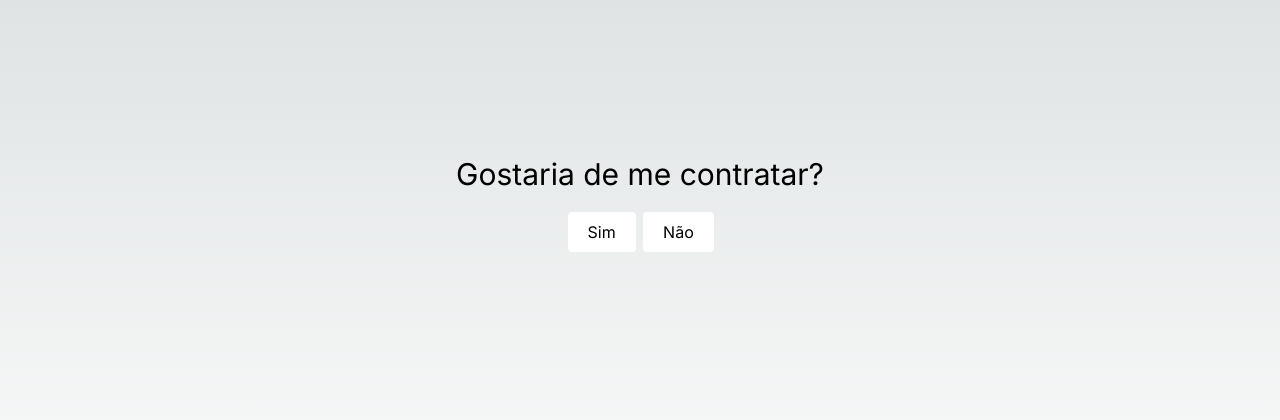
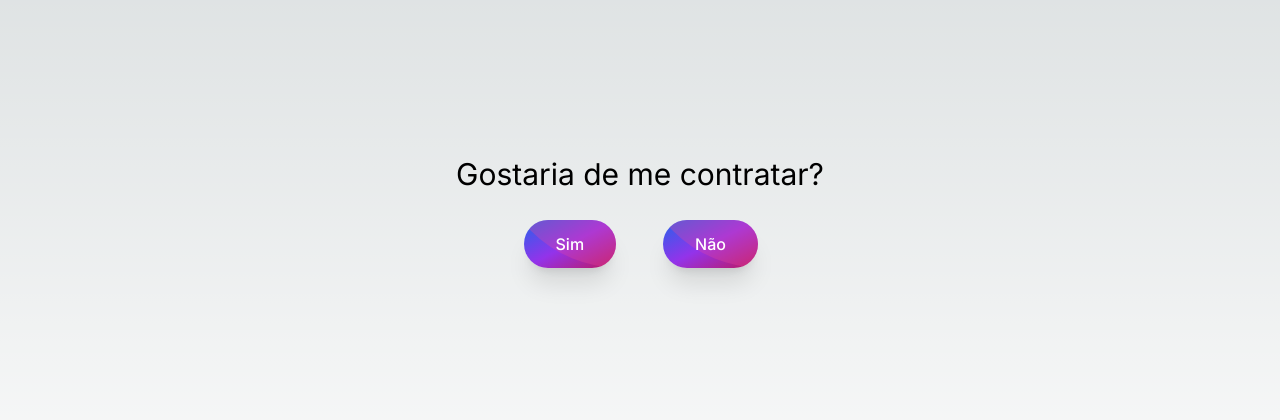
Before and after one commit to kennedysmartins/me-contrate, a Next.js app: page / in a window 1280 px wide. Shown: the part 184-604 px from the top of the page. Built offline with nearby package versions, Linux system fonts and the light colour scheme.

Commit message:
changes on button

```diff
--- a/src/components/MainButton.tsx
+++ b/src/components/MainButton.tsx
@@ -1,6 +1,6 @@
-"use client"
-
-import React, { useState, useEffect, useRef } from 'react';
+"use client";
+import React, { useState, useEffect, useRef } from "react";
+import Modal from "@/components/Modal"
 
 interface ButtonProps {
   move?: boolean;
@@ -8,7 +8,11 @@ interface ButtonProps {
 }
 
 const MainButton: React.FC<ButtonProps> = ({ move = false, title }) => {
-  const [buttonPosition, setButtonPosition] = useState<{ x: number; y: number } | null>(null);
+  const [showModal, setShowModal] = useState(false);
+  const [buttonPosition, setButtonPosition] = useState<{
+    x: number;
+    y: number;
+  } | null>(null);
   const buttonRef = useRef<HTMLButtonElement | null>(null);
 
   useEffect(() => {
@@ -22,38 +26,48 @@ const MainButton: React.FC<ButtonProps> = ({ move = false, title }) => {
     getInitialPosition();
   }, []);
   const handleButtonClick = () => {
-    if (title === 'Sim') {
-      alert('Parabéns, você ganhou um funcionário novo ✨🤠 ');
+    if (title === "Sim") {
+      setShowModal(true);
     } else {
-      const newX = Math.random() * (window.innerWidth - 100);
-      const newY = Math.random() * (window.innerHeight - 50);
+      const newX = Math.random() * (window.innerWidth - 150);
+      const newY = Math.random() * (window.innerHeight - 150);
       setButtonPosition({ x: newX, y: newY });
     }
   };
 
   const handleButtonMouseOver = () => {
     if (move) {
-      const newX = Math.random() * (window.innerWidth - 100);
-      const newY = Math.random() * (window.innerHeight - 50);
+      const newX = Math.random() * (window.innerWidth - 150);
+      const newY = Math.random() * (window.innerHeight - 150);
       setButtonPosition({ x: newX, y: newY });
     }
   };
 
   return (
-    <button
-      ref={buttonRef}
-      onMouseOver={handleButtonMouseOver}
-      className={`bg-white rounded text-black px-5 py-2 transition-all duration-500 ease-in-out ${
-        buttonPosition ? 'absolute' : 'static'
-      }`}
-      style={{
-        left: buttonPosition ? `${buttonPosition.x}px` : 'auto',
-        top: buttonPosition ? `${buttonPosition.y}px` : 'auto',
-      }}
-      onClick={handleButtonClick}
-    >
-      {title}
-    </button>
+    <>
+    <div
+    ref={buttonRef as React.RefObject<HTMLDivElement>}
+    onMouseOver={handleButtonMouseOver}
+    className={`rounded text-black px-5 py-2 transition-all duration-500 ease-in-out select-none outline-none ${
+      buttonPosition ? "absolute" : "static"}` }
+    style={{
+      left: buttonPosition ? `${buttonPosition.x}px` : "auto",
+      top: buttonPosition ? `${buttonPosition.y}px` : "auto",
+    }}
+    onClick={handleButtonClick}
+  >
+
+      <a
+        href="#_"
+        className="relative inline-flex items-center justify-center p-4 px-8 py-3 overflow-hidden font-medium text-indigo-600 transition duration-300 ease-out rounded-full shadow-xl group hover:ring-1 hover:ring-purple-500 z-10"
+      >
+        <span className="absolute inset-0 w-full h-full bg-gradient-to-br from-blue-600 via-purple-600 to-pink-700"></span>
+        <span className="absolute bottom-0 right-0 block w-64 h-64 mb-32 mr-4 transition duration-500 origin-bottom-left transform rotate-45 translate-x-24 bg-pink-500 rounded-full opacity-30 group-hover:rotate-90 ease"></span>
+        <span className="relative text-white">{title}</span>
+      </a>
+    </div>
+    {showModal && <Modal />}
+    </>
   );
 };
 
```
